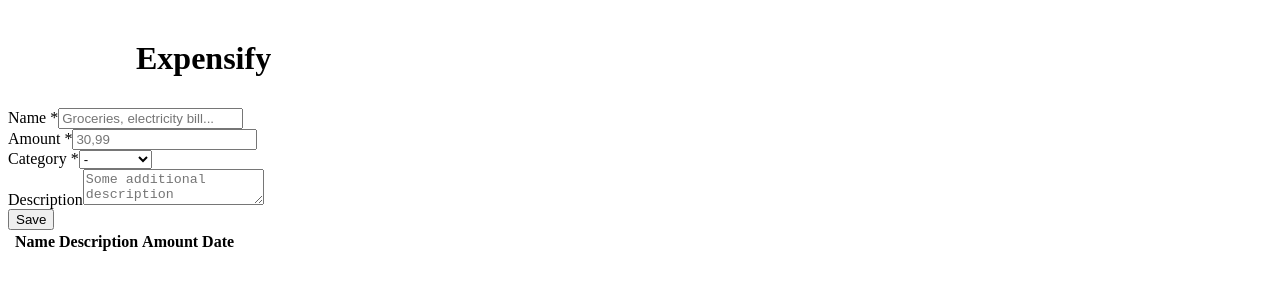
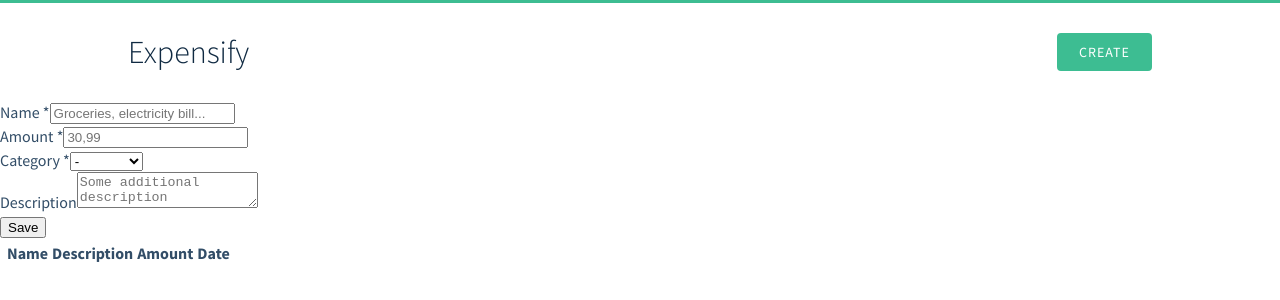
Before and after one commit to andreasremdt/expensify, a React app: page / in a window 1280 px wide. Built offline with nearby package versions, Linux system fonts and the light colour scheme.

Commit message:
Add CSS baseline

```diff
--- /dev/null
+++ b/client/index.css
@@ -0,0 +1,21 @@
+:root {
+  --accent-color: hsl(160, 51%, 49%);
+  --text-color: hsl(209, 34%, 30%);
+  --heading-color: hsl(209, 61%, 16%);
+}
+
+* {
+  box-sizing: border-box;
+}
+
+body {
+  margin: unset;
+  font: normal 16px/1.5 "Source Sans Pro", system-ui, BlinkMacSystemFont, Segoe UI, Helvetica, Arial, sans-serif;
+  color: var(--text-color);
+}
+
+h1, h2, h3 {
+  font-weight: lighter;
+  color: var(--heading-color);
+  margin: unset;
+}
--- a/client/index.js
+++ b/client/index.js
@@ -1,5 +1,6 @@
 import { render } from "react-dom";
 import React from "react";
 import App from "./App";
+import "./index.css";
 
 render(<App />, document.getElementById("root"));
```
Also changed, not shown: dist/index.html.
